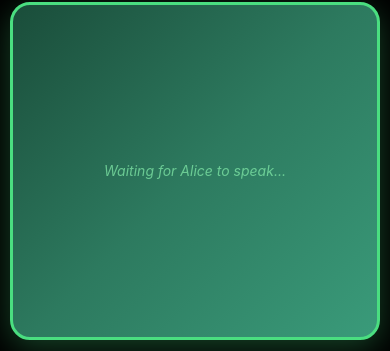
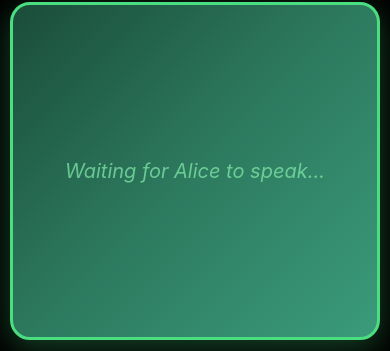
Before and after one commit to nworb999/public-experiment-v, a Flask app: template visualizer/templates/agent_1.html in a window 390 px wide. Shown: the part 493-844 px from the top of the page. Run offline with Flask 3, Linux system fonts and the light colour scheme; the template is opened without the code that fills it, so the values that code supplies are empty; parts of the project's set-up code (start-up, migrations or seed data) failed here and were passed over; some libraries are stand-ins or nearby versions.

Commit message:
Up text size:

```diff
--- a/visualizer/templates/static/styles.css
+++ b/visualizer/templates/static/styles.css
@@ -603,7 +603,7 @@ body {
 
 .agent-1-dialogue-content {
     color: #e6ffed;
-    font-size: 18px;
+    font-size: 24px;
     line-height: 1.4;
     text-align: center;
     min-height: 100%;
@@ -655,7 +655,7 @@ body {
 
 .agent-2-dialogue-content {
     color: #f3f4f6;
-    font-size: 18px;
+    font-size: 24px;
     line-height: 1.4;
     text-align: center;
     min-height: 100%;
@@ -710,7 +710,7 @@ body {
 
     .agent-1-dialogue-content,
     .agent-2-dialogue-content {
-        font-size: 16px;
+        font-size: 22px;
     }
 }
 
@@ -728,6 +728,6 @@ body {
 
     .agent-1-dialogue-content,
     .agent-2-dialogue-content {
-        font-size: 14px;
+        font-size: 20px;
     }
 }
```
